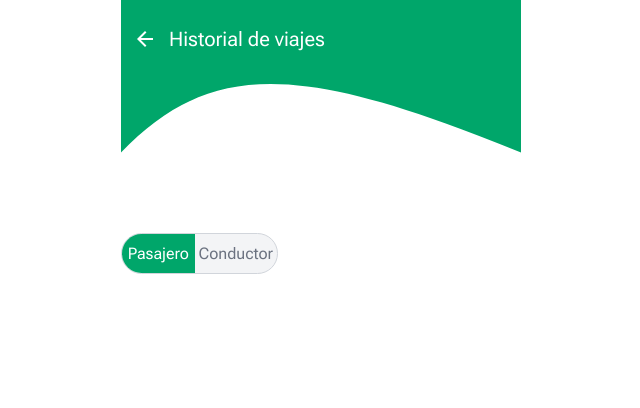
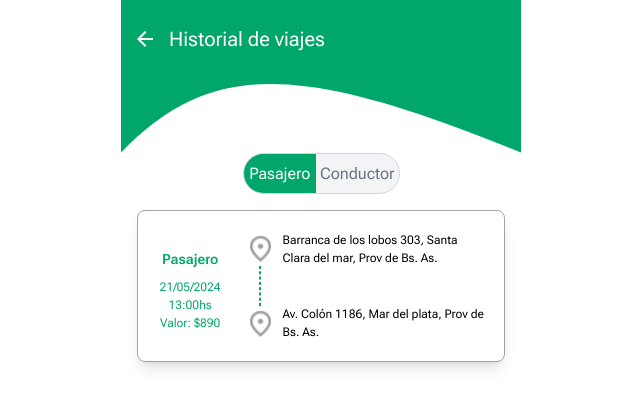
Before and after one commit to Diegogagan2587/A-Dedo, a React (Vite) app in the folder frontend/: page /profile/user-history in a window 1280 px wide. Shown: the top 408 px of the page, without its empty margins (319-959 px from the left). Built offline with nearby package versions, Linux system fonts and the light colour scheme; no server answers; a web font is replaced by a local one.

Commit message:
front/user-history-page:  add necessary components to UserTripHistory page

```diff
--- a/frontend/src/pages/trips/UserTripHistory.jsx
+++ b/frontend/src/pages/trips/UserTripHistory.jsx
@@ -1,10 +1,14 @@
-import { useEffect } from "react";
+import { useEffect, useState } from "react";
 import PassengerDriverBtn from "../../components/PassengerDriverBtn"
 import { useDispatch } from "react-redux";
 import { setNavigationLayout } from "../../store/slices/navigationSlice";
+import NoTripsAvailable from "../../components/NoTripsAvailable";
+import LastTripCard from "../../components/LastTripCard";
 
 function UserTripHistory() {
+
   const dispatch = useDispatch();
+  const [driverIsActive, setDriverIsActive] = useState(false);
 
   useEffect(()=>{
     dispatch( setNavigationLayout("back-nav-history") )
@@ -12,8 +16,22 @@ function UserTripHistory() {
   },[dispatch]);
 
   return (
-    <main className="mt-20">
-      <PassengerDriverBtn />
+    <main className="flex items-center justify-center flex-col">
+    <PassengerDriverBtn setDriverIsActive={setDriverIsActive} />
+      {driverIsActive ? (
+        <NoTripsAvailable
+        text="Al momento no tienes ningun viaje realizado como conductor."
+        />
+      ) : (
+        <LastTripCard
+        rol="Pasajero"
+        date="21/05/2024"
+        time="13:00hs"
+        price="Valor: $890"
+        startLocation="Barranca de los lobos 303, Santa Clara del mar, Prov de Bs. As."
+        endLocation="Av. Colón 1186, Mar del plata, Prov de Bs. As."
+        />
+      )}
     </main>
   )
 }
```
